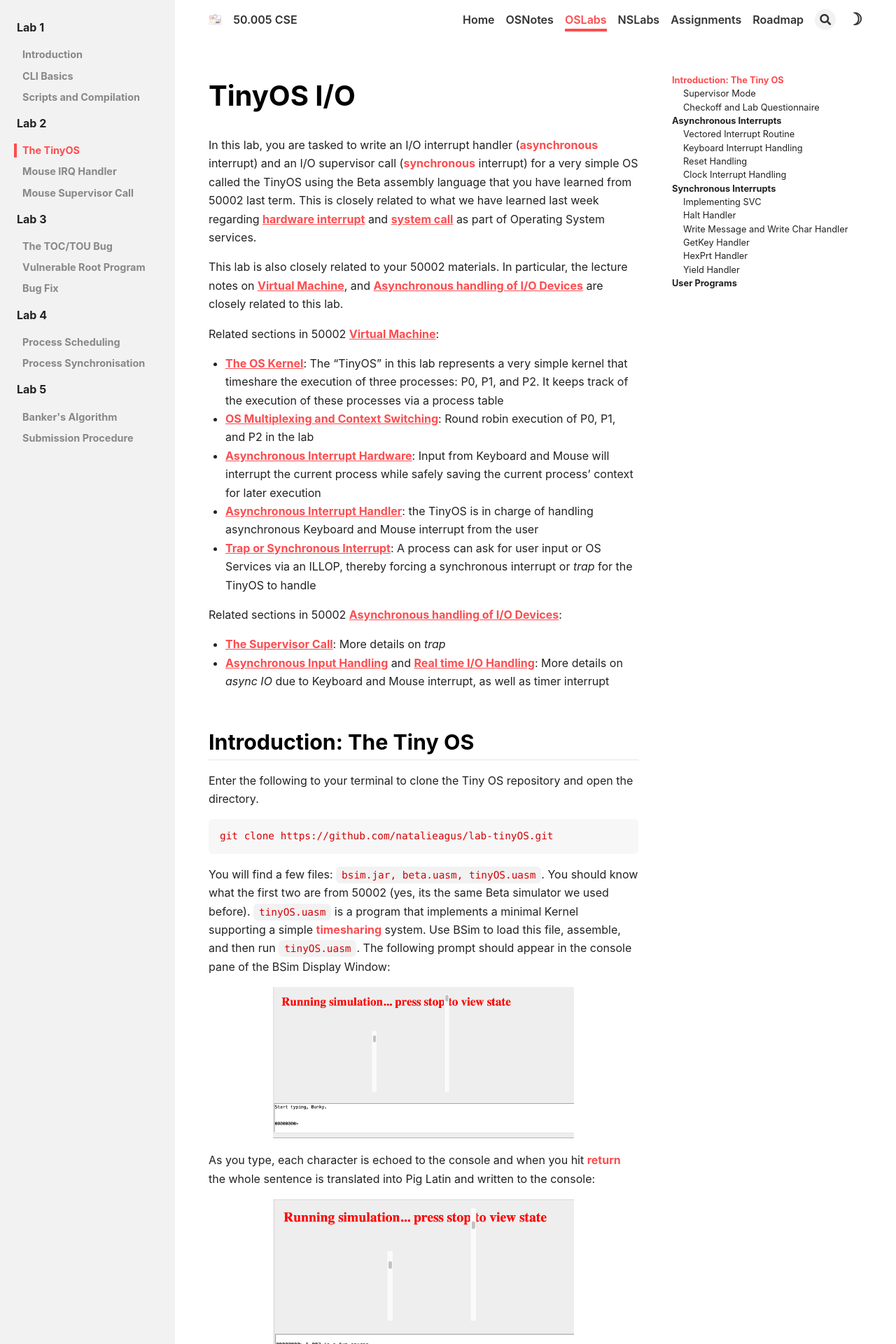
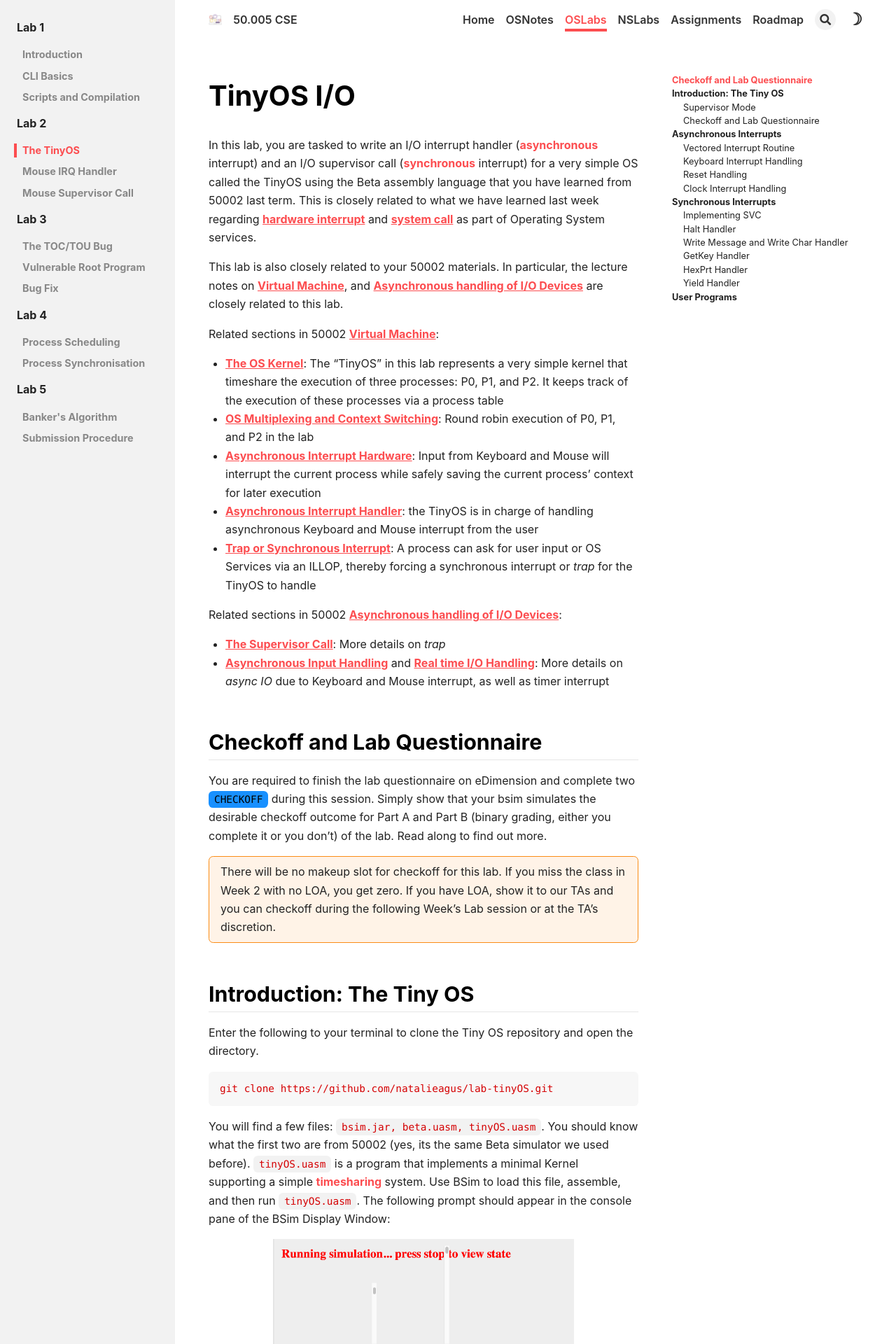
Before and after one commit to natalieagus/50005-2023, a Jekyll site: the page built from _os_labs/lab2_tinyOS_intro.md, in a window 1280 px wide. Shown: the top 1920 px of the page at 70% size. Built offline with Jekyll 4.4.1, drawn with Linux system fonts in a browser that asks for light colours; nearby versions of some CDN libraries; some of the changed text lies outside the part shown.

Commit message:
feat: add checkoff rules

```diff
--- a/_os_labs/lab2_tinyOS_intro.md
+++ b/_os_labs/lab2_tinyOS_intro.md
@@ -30,6 +30,13 @@ Related sections in 50002 [Asynchronous handling of I/O Devices](https://natalie
 
 - [The Supervisor Call](https://natalieagus.github.io/50002/notes/asyncio#the-supervisor-call): More details on _trap_
 - [Asynchronous Input Handling](https://natalieagus.github.io/50002/notes/asyncio#asynchronous-input-handling) and [Real time I/O Handling](https://natalieagus.github.io/50002/notes/asyncio#real-time-io-handling): More details on _async IO_ due to Keyboard and Mouse interrupt, as well as timer interrupt
+
+## Checkoff and Lab Questionnaire
+
+You are required to finish the lab questionnaire on eDimension and complete two `CHECKOFF`{:.info} during this session. Simply show that your bsim simulates the desirable checkoff outcome for Part A and Part B (binary grading, either you complete it or you don't) of the lab. Read along to find out more.
+
+There will be no makeup slot for checkoff for this lab. If you miss the class in Week 2 with no LOA, you get zero. If you have LOA, show it to our TAs and you can checkoff during the following Week's Lab session or at the TA's discretion.
+{:.warning}
 
 ## Introduction: The Tiny OS
 
```
Also changed, not shown: _os_labs/lab4_tinyOS_PartA.md (+4 -0 lines), _os_labs/lab4_tinyOS_PartB.md (+1 -0 lines).
